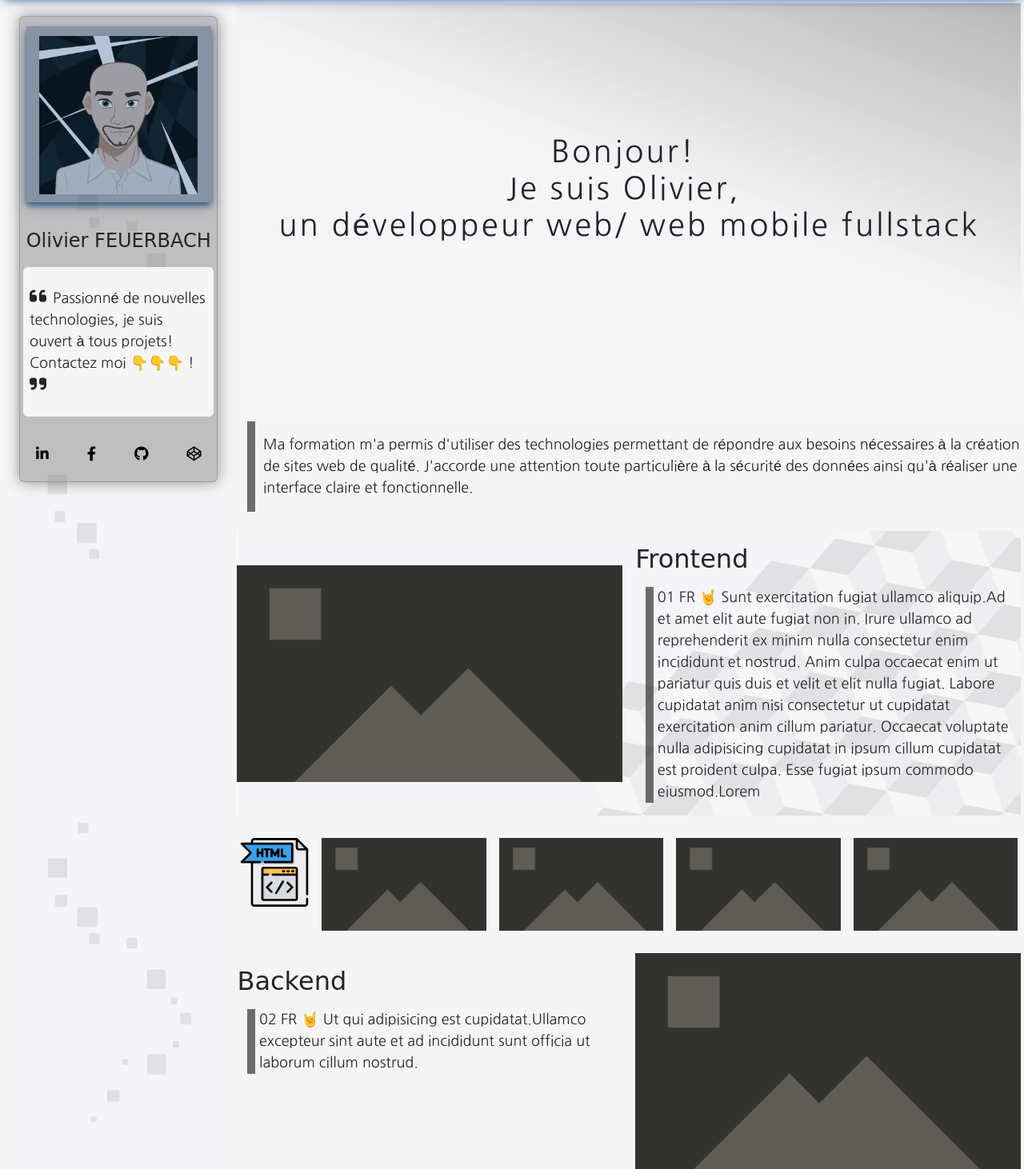
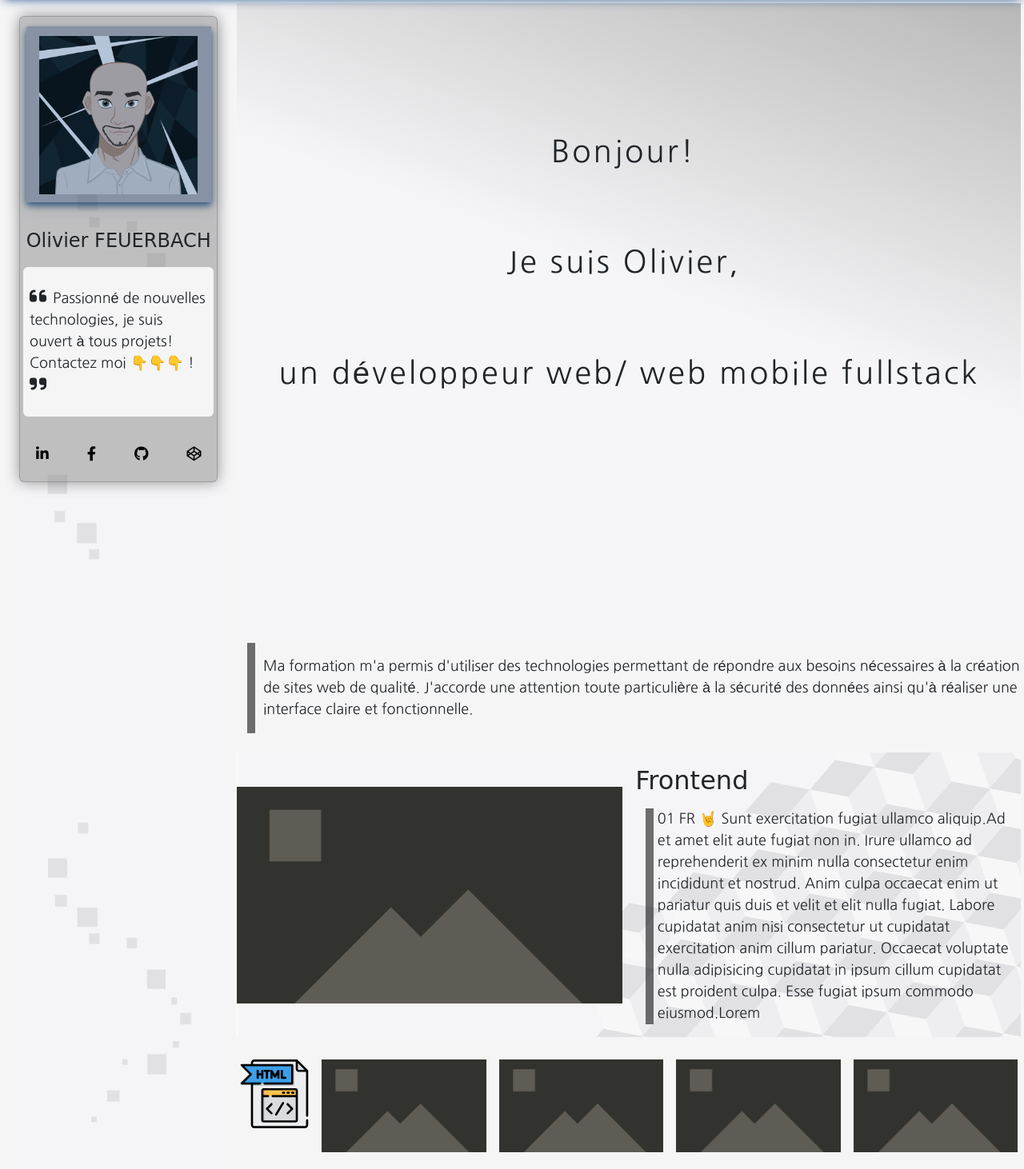
Before and after one commit to no-live/Portfolio-of, a PHP site: page / in a window 1280 px wide. Shown: the part 75-1537 px from the top of the page at 80% size. Run offline with PHP 8.4, Linux system fonts and the light colour scheme; some web fonts are replaced.

Commit message:
modified:   index.php

```diff
--- a/css/master.css
+++ b/css/master.css
@@ -427,7 +427,6 @@ blockquote i {
 }
 
 .sliding-background{
-
     position: absolute;
     top:-575px;
     background: url("../images/bg.jpg")repeat;
--- a/index.php
+++ b/index.php
@@ -22,7 +22,7 @@ include './inc/multilang.php';
     <div class="main-container d-flex f-wrap g-1">
         <?php include("./aside.php") ?>
         <main class="p-1">
-            <section class="d-flex bdeffect jc-c">
+            <section class="d-flex bdeffect jc-c" style="height: 100vh">
                 <?php
                 if (!isset($_SESSION['lang']) or ($_SESSION['lang']) == 'FR') {
                 ?>
```
